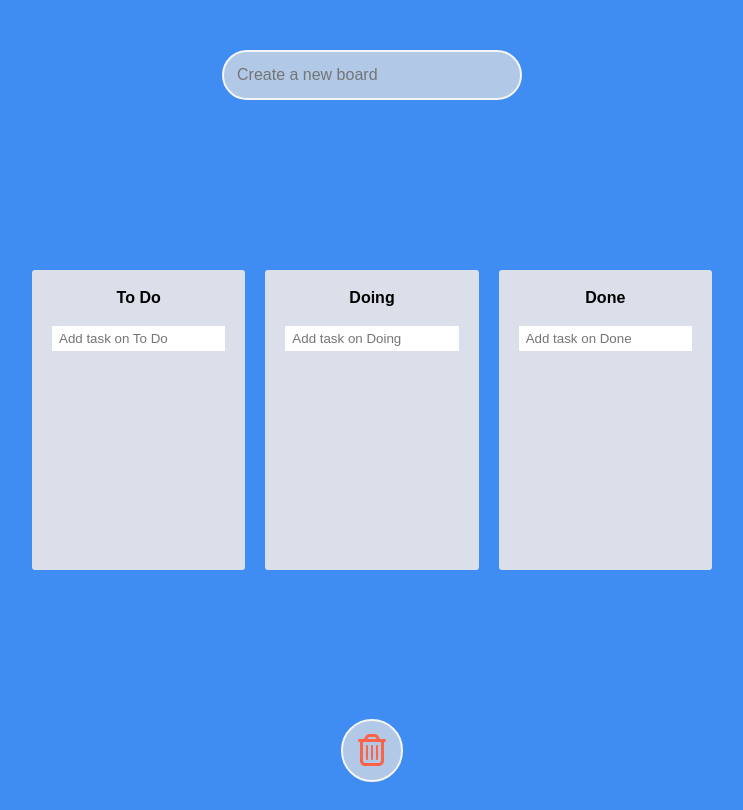
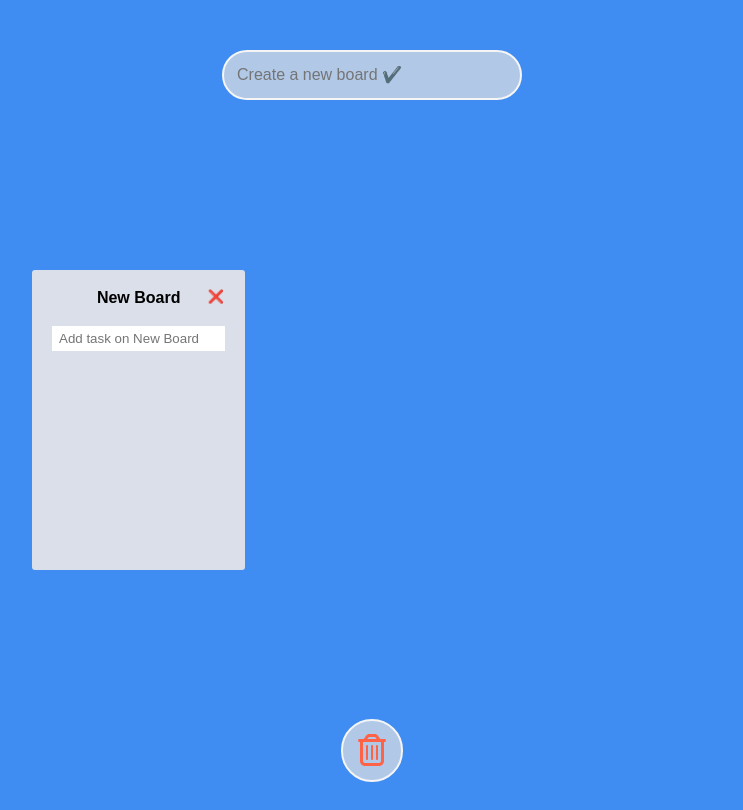
Before and after one commit to yebinGold/Trello-clone-2022, a React (Create React App) app: page / in a window 1280 px wide. Shown: the whole page, without its empty margins (268-1011 px from the left). Built offline with nearby package versions, Linux system fonts and the light colour scheme.

Commit message:
Add: delete boards function

```diff
--- a/src/App.tsx
+++ b/src/App.tsx
@@ -20,8 +20,8 @@ const Wrapper = styled.div`
 `;
 
 const Boards = styled.div`
+  width: 100%;
   display: grid;
-  width: 100%;
   grid-template-columns: repeat(3, 1fr);
   gap: 20px;
   padding: 20px 0;
@@ -37,17 +37,7 @@ function App() {
     let newTodos = {} as ITodoState;
 
     if (type === "board") {
-      destination.droppableId === "remove"
-        ? setTodos((prev) => {
-            const allBoardCopy = Object.entries({ ...prev });
-            allBoardCopy.splice(source.index, 1);
-            newTodos = {
-              ...Object.fromEntries(allBoardCopy),
-            };
-
-            return newTodos;
-          })
-        : setTodos((prev) => {
+      setTodos((prev) => {
             const allBoardCopy = Object.entries({ ...prev });
             const target = allBoardCopy[source.index];
             allBoardCopy.splice(source.index, 1);
@@ -138,6 +128,7 @@ function App() {
           <Droppable
             droppableId="boardDrop"
             type="board"
+            direction="horizontal"
           >
             {(provided) => (
               <Boards {...provided.droppableProps} ref={provided.innerRef}>
--- a/src/atoms.tsx
+++ b/src/atoms.tsx
@@ -13,9 +13,10 @@ export interface ITodoState {
 export const todosState = atom<ITodoState>({
   key: "todoList",
   default: {
-    "To Do": [],
-    Doing: [],
-    Done: [],
+    // "To Do": [],
+    // Doing: [],
+    // Done: [],
+    "New Board": [],
   },
 })
 
--- a/src/components/Board.tsx
+++ b/src/components/Board.tsx
@@ -6,6 +6,7 @@ import { ITodo, todosState } from "./../atoms";
 import { useSetRecoilState } from "recoil";
 
 const Wrapper = styled.div`
+  position: relative;
   background-color: ${(props) => props.theme.boardColor};
   padding: 20px 0px;
   border-radius: 3px;
@@ -19,6 +20,13 @@ const Title = styled.h1`
   text-align: center;
   margin-bottom: 20px;
   font-weight: 800;
+`;
+
+const DeleteMark = styled.span`
+  position: absolute;
+  right: 10%;
+  font-size: 13px;
+  cursor: pointer;
 `;
 
 interface IArea {
@@ -76,11 +84,21 @@ const Board = ({ boardTodos, boardId, idx }: IBoard) => {
     });
     setValue("todo", "");
   };
+
+  const deleteBoard = (boardId: string) => {
+    setTodos((prev) => {
+      const AllBoards = { ...prev };
+      delete AllBoards[boardId];
+      return AllBoards;
+    });
+  };
+
   return (
     <Draggable draggableId={boardId} index={idx}>
       {(provided) => (
         <Wrapper ref={provided.innerRef} {...provided.draggableProps}>
           <Title {...provided.dragHandleProps}>{boardId}</Title>
+          <DeleteMark onClick={() => deleteBoard(boardId)}>❌</DeleteMark>
           <Form onSubmit={handleSubmit(onValid)}>
             <input
               {...register("todo", { required: true })}
--- a/src/components/MakeBoardForm.tsx
+++ b/src/components/MakeBoardForm.tsx
@@ -55,7 +55,7 @@ const MakeBoardForm = () => {
       <BoardNameInput
         value={name}
         onChange={onChange}
-        placeholder="Create a new board"
+        placeholder="Create a new board ✔️"
       />
     </Form>
   );
--- a/src/components/RemoveBlock.tsx
+++ b/src/components/RemoveBlock.tsx
@@ -12,6 +12,7 @@ const RemoveWrapper = styled.div`
   z-index: 100;
   bottom: 0px;
   display: flex;
+  flex-grow: 1;
   justify-content: center;
   align-items: center;
   padding-bottom: 20px;
@@ -34,14 +35,11 @@ const RemoveBlock = () => {
   return (
     <Droppable droppableId="remove">
       {(provided, snapshot) => (
-        <RemoveWrapper>
-          <RemoveIcon
-            isDraggingover={Boolean(snapshot.draggingOverWith)}
-            ref={provided.innerRef}
-            {...provided.droppableProps}
-          >
+        <RemoveWrapper ref={provided.innerRef} {...provided.droppableProps}>
+          <RemoveIcon isDraggingover={Boolean(snapshot.draggingOverWith)}>
             <FontAwesomeIcon icon={faTrashCan} />
           </RemoveIcon>
+          {provided.placeholder}
         </RemoveWrapper>
       )}
     </Droppable>
```
